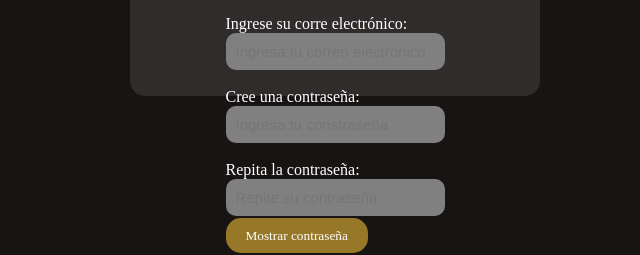
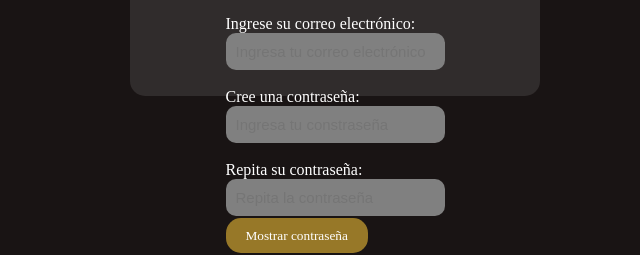
Before and after one commit to TinoCanne/Tp-final-Intro, a plain HTML site: page Front/html/crear_usuario.html in a window 1280 px wide. Shown: the part 721-976 px from the top of the page, 305-945 px from the left. Drawn offline with Linux system fonts and the light colour scheme.

Commit message:
cambios en el crear usuario

```diff
--- a/Front/html/crear_usuario.html
+++ b/Front/html/crear_usuario.html
@@ -30,12 +30,12 @@
                 		<input type="text" id="biografia" name="biografia" required placeholder="Ingresa una breve biografia"><br><br>
 			<label for="redes" class="labelCrearUsuario">Ingrese sus redes sociales:</label><br>
                 		<input type="text" id="redes" name="redes" required placeholder="Ingresa tus redes sociales"><br><br>
-			<label for="email" class="labelCrearUsuario">Ingrese su corre electrónico:</label><br>
+			<label for="email" class="labelCrearUsuario">Ingrese su correo electrónico:</label><br>
                 		<input type="email" id="email" name="email" required placeholder="Ingresa tu correo electrónico"><br><br>
                 	<label for="contraseña" class="labelCrearUsuario">Cree una contraseña:</label><br>
                 		<input type="password" id="contraseña_usuario" name="contraseña" required placeholder="Ingresa tu constraseña"><br><br>
-                	<label for="constraseña" class="labelCrearUsuario">Repita la contraseña:</label><br>
-                		<input type="password" id="contraseña_usuario_repetida" name="contraseña" required placeholder="Repite su contraseña"><br>
+                	<label for="constraseña" class="labelCrearUsuario">Repita su contraseña:</label><br>
+                		<input type="password" id="contraseña_usuario_repetida" name="contraseña" required placeholder="Repita la contraseña"><br>
 		        <button type="button" id="mostrar_contraseña" class="botonMostrarContrasenaCrearUsuario">Mostrar contraseña</button><br><br>
                 		<input type="submit" value="Crear usuario" class="botonCrearUsuario">
             </form>
```
